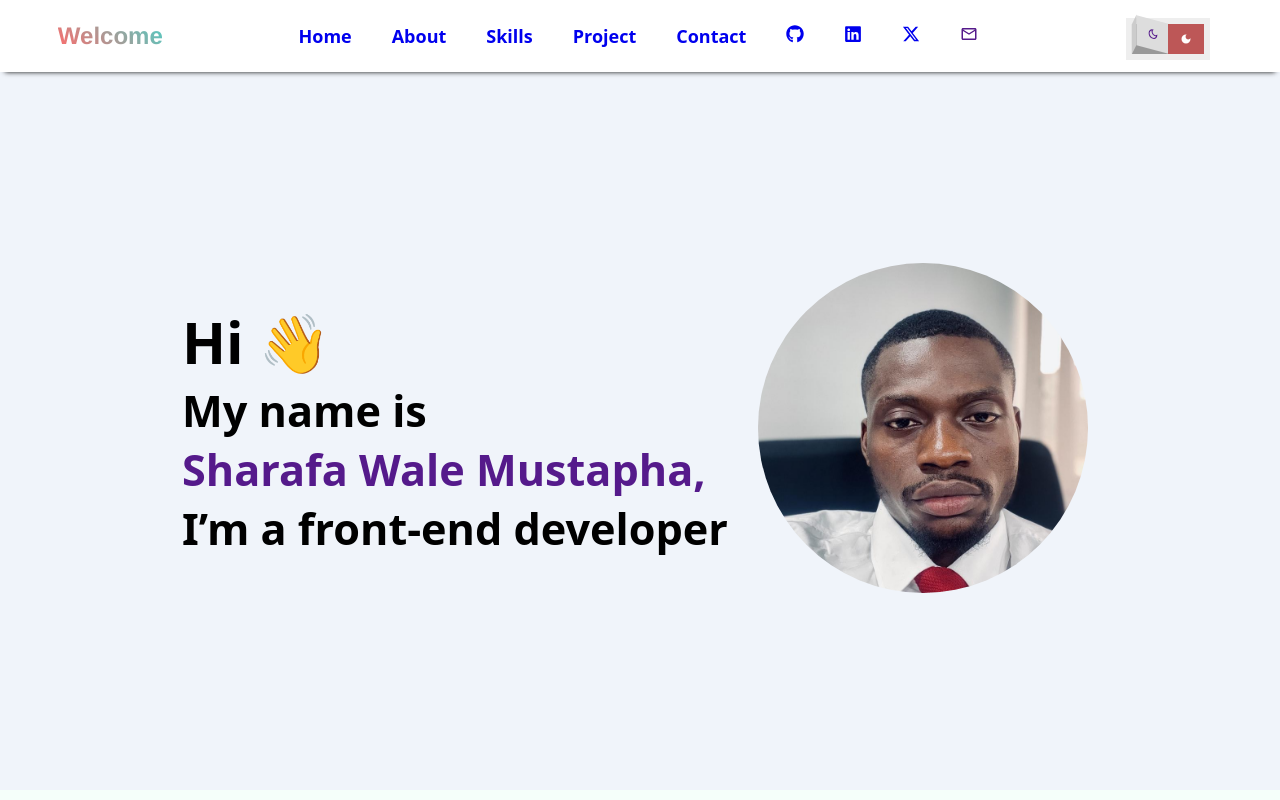
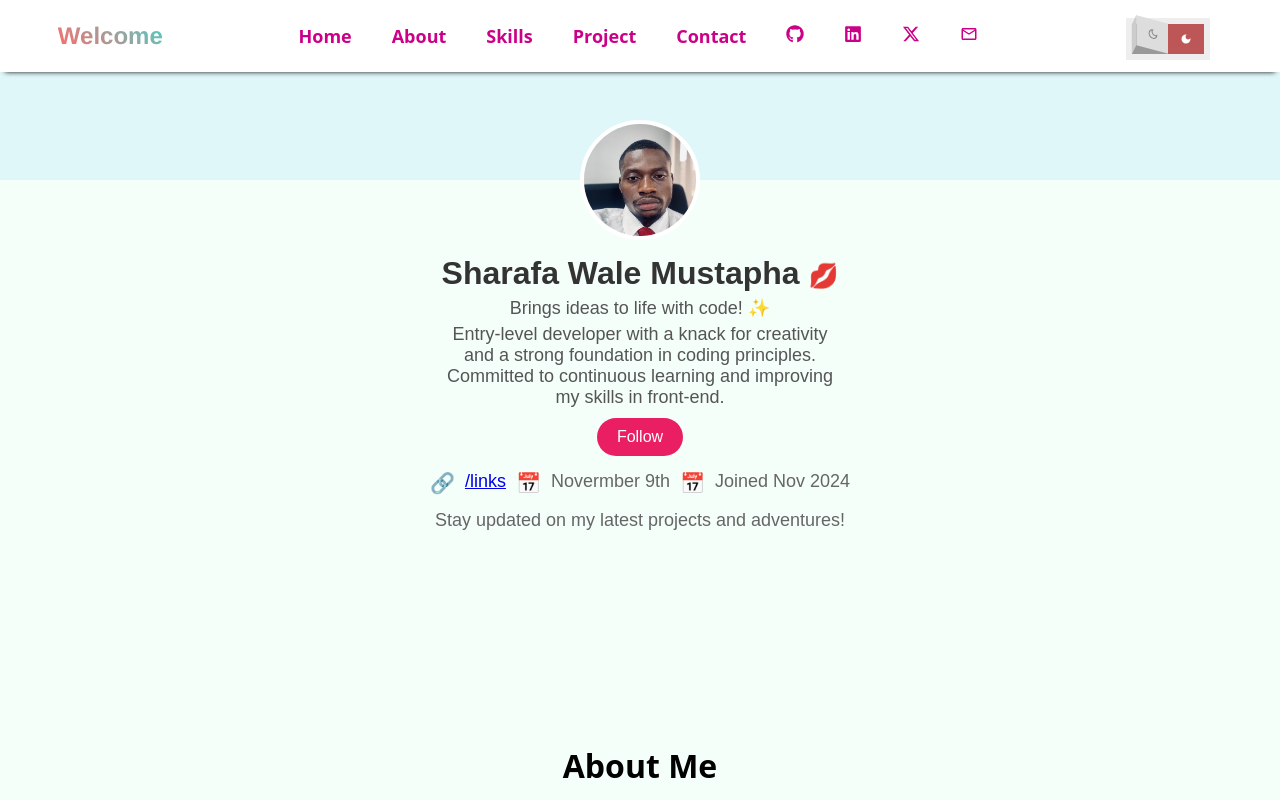
Before and after one commit to katielouisemama/myReactportfolio, a React (Vite) app: page / in a window 1280 px wide. Shown: the top 800 px of the page. Built offline with nearby package versions, Linux system fonts and the light colour scheme.

Commit message:
new adjustment made

```diff
--- a/src/App.jsx
+++ b/src/App.jsx
@@ -1,4 +1,4 @@
-import Hero from "./pages/Hero"
+import Profile from "./pages/Pofile"
 import Header from "./static/Header"
 import Skills from "./pages/Skills"
 import HeroProject from "./pages/HeroProject"
@@ -13,7 +13,7 @@ function App() {
   return (
     <>
      <Header />
-    <Hero/>
+    <Profile/>
     <AboutMe />
     <Skills />
     <HeroProject/>
--- a/src/pages/AboutMe.css
+++ b/src/pages/AboutMe.css
@@ -1,13 +1,19 @@
+.about-meContainer{
+  background-color: #f5fffa;
+}
+
+
 .about-me {
-    background-color: #f5fffa;
+
     padding: 20px;
-    min-width: 100%;
+
     margin: 0 auto;
     line-height: 1.6;
     opacity: 0;
     transform: translateX(-50px);
     transition: opacity 0.9s ease-out, transform 0.9s ease-out;
     min-height: 100vh;
+    max-width: 500px;
 
 
   }
@@ -26,6 +32,7 @@
     font-weight: bold;
     margin-bottom: 10px;
     text-align: center;
+
   }
 
   .about-section, .experience-section, .education-section {
--- a/src/pages/AboutMe.jsx
+++ b/src/pages/AboutMe.jsx
@@ -28,6 +28,7 @@ function AboutMe() {
   }, []);
 
   return (
+    <div className="about-meContainer">
     <div id="about-me" className="about-me" ref={aboutMeRef}>
       <section className="about-section">
         <h1>About Me</h1>
@@ -75,6 +76,7 @@ function AboutMe() {
         </ul>
       </section>
     </div>
+    </div>
   );
 }
 
--- a/src/pages/Hero.css
+++ b/src/pages/Hero.css
@@ -1,7 +1,7 @@
 /* Main container */
 .main-container {
     display: flex;
-    justify-content: center;
+    justify-content: space-around;
     align-items: center;
     /*max-width: 1200px;*/
     padding: 0px 20px; /* Equal padding on both sides */
@@ -13,7 +13,6 @@
     min-height: calc(100vh - 80px);
     margin-top: 70px;
     min-width: 100%;
-    gap: 20px;
 
 
 
@@ -30,11 +29,11 @@
 /* Left div with text */
 .left-div {
     text-align: left; /* Aligns text to the left */
-    font-size: 1.8em;
+    font-size: 2.2em;
     font-family: system-ui, -apple-system, BlinkMacSystemFont, 'Segoe UI', Roboto, Oxygen, Ubuntu, Cantarell, 'Open Sans', 'Helvetica Neue', sans-serif;
     color: black;
 }
-span{
+.left-div span{
     color:#551A8B;
 }
 /* Image styling */
@@ -48,6 +47,7 @@ span{
     background-clip: content-box, border-box;
     padding: 5px; /* Adds a bit of space for the gradient effect */
     object-fit: cover; /* Ensures the image fills the circle */
+    border: solid black;
 }
 
 /* Adjustments for responsiveness */
@@ -70,6 +70,12 @@ span{
     }
 
     .left-div h1 h2{
-        font-size: 2rem;
+
+
+    }
+
+    .left-div{
+
+        text-align: center;
     }
 }
--- a/src/pages/Hero.jsx
+++ b/src/pages/Hero.jsx
@@ -10,8 +10,8 @@ function Hero (){
         <>
         <div className="main-container">
             <div className="left-div">
-            <h1>Hi 👋</h1>
-             <h2>My name is <br /> <span>Sharafa Wale Mustapha,</span>  <br />I’m a front-end developer </h2>
+            <h2>Hello 👋</h2>
+             <h2>I'm  <span> Wale ,</span> a Passionate <br /> Front-end Developer </h2>
 
             </div>
             <div className="right-div">
--- a/src/pages/HeroProject.jsx
+++ b/src/pages/HeroProject.jsx
@@ -16,6 +16,19 @@ const projects = [
   },
   {
     title: 'Binance Clone',
+    image: 'image/a.jpg',
+    description: 'This project is a clone of the Binance page, featuring simple styling for an enhanced user interface.',
+    link: 'https://investor-wallflex.github.io/binance/'
+  },
+
+  {
+    title: 'kuda Clone',
+    image: 'image/a.jpg',
+    description: 'This project is a clone of the Binance page, featuring simple styling for an enhanced user interface.',
+    link: 'https://investor-wallflex.github.io/binance/'
+  },
+  {
+    title: 'kuda Clone',
     image: 'image/a.jpg',
     description: 'This project is a clone of the Binance page, featuring simple styling for an enhanced user interface.',
     link: 'https://investor-wallflex.github.io/binance/'
--- /dev/null
+++ b/src/pages/Pofile.jsx
@@ -0,0 +1,35 @@
+import React from 'react';
+import './Profile.css';
+import profileImage from '../assets/kl.png';
+
+const Profile = () => {
+  return (
+    <div className="profile">
+      <div className="profile-header">
+        <div className="cover-photo">
+
+        </div>
+        <div className="profile-photo">
+          <img src={profileImage} alt="Profile" />
+        </div>
+        <h1>Sharafa Wale Mustapha <span className="emoji">💋</span></h1>
+        <p>Brings ideas to life with code! ✨</p>
+        <p className="bio">
+            Entry-level developer with a knack for creativity <br />and a strong foundation in coding principles. <br /> Committed to continuous learning and improving  <br />my skills in front-end.
+        </p>
+        <button className="follow-button"><a href="">Follow</a></button>
+      </div>
+      <div className="profile-links">
+        <span className="icon">🔗</span>
+        <a href="/links">/links</a>
+        <span className="icon">📅</span>
+        <span>Novermber 9th</span>
+        <span className="icon">📅</span>
+        <span>Joined Nov 2024</span>
+      </div>
+      <p className="footer-text">Stay updated on my latest projects and adventures!</p>
+    </div>
+  );
+};
+
+export default Profile;
--- /dev/null
+++ b/src/pages/Profile.css
@@ -0,0 +1,130 @@
+.profile {
+    text-align: center;
+    font-family: Arial, sans-serif;
+    max-width: 500px;
+    margin: auto;
+    color: #333;
+    min-width: 100%;
+    background-color: #f5fffa;
+    opacity: 0;
+    transform: translateY(-100px); /* Start position off-screen */
+    animation: slideInFromTop 0.9s ease-out forwards; /* Trigger the animation */
+    min-height: calc(100vh - 80px);
+  }
+
+  /* Slide-in animation */
+  @keyframes slideInFromTop {
+    to {
+      opacity: 1;
+      transform: translateY(0); /* Final position */
+    }
+  }
+
+  .cover-photo {
+    background-color: #e0f7fa; /* Light blue */
+    height: 180px;
+  }
+
+  .profile-photo {
+    width: 120px;
+    height: 120px;
+    margin-top: -60px;
+    border: 4px solid #fff;
+    border-radius: 50%;
+    overflow: hidden;
+    display: inline-block;
+  }
+
+  .profile-photo img {
+    width: 100%;
+    height: 100%;
+    object-fit: cover;
+  }
+
+  .profile-header h1 {
+    font-size: 24px;
+    margin: 10px 0 5px;
+  }
+
+  .profile-header .emoji {
+    font-size: 24px;
+  }
+
+  .profile-header p {
+    font-size: 14px;
+    color: #555;
+  }
+
+  .bio {
+    font-size: 14px;
+    margin: 5px 0 10px;
+  }
+
+  .follow-button {
+    background-color: #e91e63;
+    color: #fff;
+    padding: 8px 16px;
+    border: none;
+    border-radius: 20px;
+    cursor: pointer;
+    font-size: 14px;
+  }
+
+  .follow-button a {
+    text-decoration: none;
+    color: white;
+  }
+
+  .follow-button:hover {
+    background-color: #d81b60;
+  }
+
+  .profile-links {
+    display: flex;
+    justify-content: center;
+    gap: 10px;
+    font-size: 14px;
+    color: #666;
+    margin: 15px 0;
+  }
+
+  .profile-links .icon {
+    font-size: 18px;
+  }
+
+  .footer-text {
+    font-size: 14px;
+    color: #666;
+    margin-top: 10px;
+  }
+
+  /* Media query for larger screens */
+  @media (min-width: 768px) {
+    .profile {
+      max-width: 80%; /* Increase container width to 80% on larger screens */
+      font-size: 1.2em; /* Scale up font size */
+    }
+
+    .profile-header h1 {
+      font-size: 32px; /* Increase font size of the name */
+    }
+
+    .profile-header p,
+    .bio,
+    .footer-text {
+      font-size: 18px; /* Increase font size of text content */
+    }
+
+    .follow-button {
+      font-size: 16px; /* Make the follow button text larger */
+      padding: 10px 20px; /* Increase button padding */
+    }
+
+    .profile-links {
+      font-size: 18px; /* Make links text larger */
+    }
+
+    .profile-links .icon {
+      font-size: 20px; /* Increase icon size */
+    }
+  }
--- a/src/static/Footer.css
+++ b/src/static/Footer.css
@@ -4,7 +4,7 @@
   font-family: Arial, sans-serif;
   color: #333;
   padding-top: 10%;
-  background-color: #e6f2e6;
+  background-color: #f9f5f0;
 }
 
 .footer-content {
@@ -37,7 +37,7 @@
 
 .social-icons a {
   margin: 0 5px;
-
+  color: rgb(204,0,136);
   font-size: 1.2em;
 }
 
@@ -83,6 +83,7 @@
 
   .footer-nav a {
     font-size: 1em;
+
   }
 
   .social-icons a {
--- a/src/static/Header.css
+++ b/src/static/Header.css
@@ -48,6 +48,7 @@ nav a{
     margin: 0px 20px;
     font-size: large;
     font-weight: bold;
+    color: rgb(204,0,136);
 
 }
 
```
